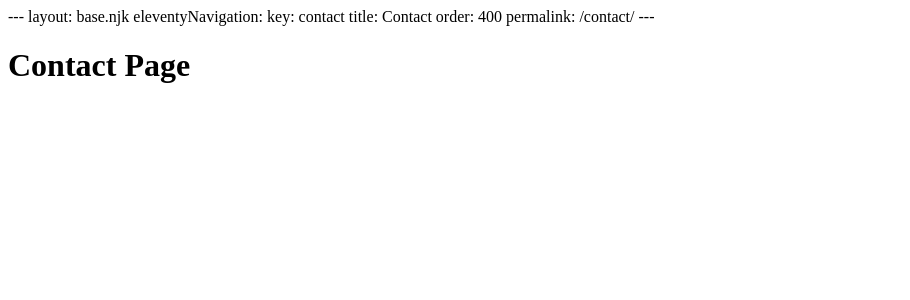
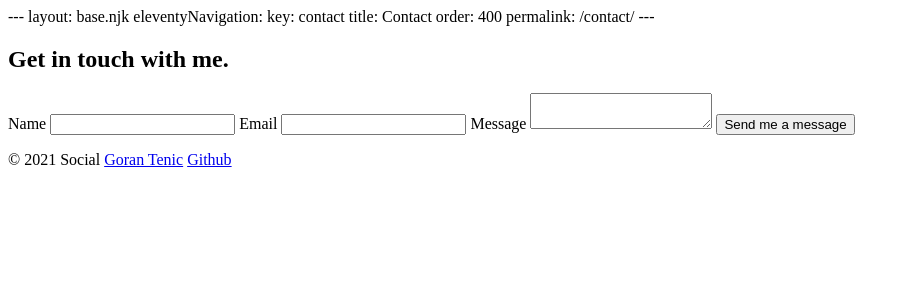
Before and after one commit to goranzu/gorantenic.com, a Node project: template src/pages/contact.njk in a window 1280 px wide. Shown: the top 300 px of the page, without its empty margins (0-910 px from the left). Run offline with Node 20 templates, Linux system fonts and the light colour scheme; the template is opened without the code that fills it, so the values that code supplies are empty.

Commit message:
contact and about page styling done

```diff
--- a/src/assets/styles/base/_layout.scss
+++ b/src/assets/styles/base/_layout.scss
@@ -15,5 +15,5 @@
 }
 
 .cta {
-  margin-top: 5em;
+  margin-top: 3em;
 }
--- a/src/assets/styles/components/_portfolio-item.scss
+++ b/src/assets/styles/components/_portfolio-item.scss
@@ -119,6 +119,10 @@
         opacity: 0.2;
         transform: rotate(-2deg);
         z-index: -1;
+
+        @include mq(lg) {
+          height: 10px;
+        }
       }
 
       &::after {
--- a/src/assets/styles/main.scss
+++ b/src/assets/styles/main.scss
@@ -7,6 +7,8 @@
 @import "./base/layout";
 
 @import "./pages/work";
+@import "./pages/about";
+@import "./pages/contact";
 
 @import "./sections/header";
 @import "./sections/selected-work";
@@ -20,7 +22,8 @@
 @import "./components/demo";
 @import "./components/skills";
 @import "./components/work";
-@import "./components/contact";
+// @import "./components/contact";
 @import "./components/main-nav";
 @import "./components/image-wrapper";
 @import "./components/portfolio-item";
+@import "./components/page-header";
--- a/src/pages/contact.njk
+++ b/src/pages/contact.njk
@@ -7,4 +7,32 @@
 permalink: /contact/
 ---
 
-<h1>Contact Page</h1>
+<section class="page-header">
+  <div class="container">
+    <h1 class="fs-500 bold">
+      Get in touch with me.
+    </h1>
+  </div>
+</section>
+
+
+<div class="container">
+  <section class="contact-form">
+    <form method="POST">
+      <label for="name">
+        Name
+      </label>
+      <input type="text" id="name" name="name" />
+
+      <label for="email">Email</label>
+      <input type="email" id="email" name="email" />
+
+      <label for="message">Message</label>
+      <textarea name="message" id="message"></textarea>
+
+      <button type="submit" class="btn">Send me a message</button>
+    </form>
+  </section>
+</div>
+
+{% include "sections/footer.njk" %}
--- a/src/pages/work.njk
+++ b/src/pages/work.njk
@@ -7,7 +7,7 @@
 permalink: /work/
 ---
 
-<section class="work-header">
+<section class="page-header">
   <div class="container">
     <h1 class="serif fs-500 bold">Some of my Work</h1>
     <p>
```
Also changed, not shown: src/assets/styles/components/_main-nav.scss (+4 -3 lines), src/assets/styles/components/_page-header.scss (added, +26 -0 lines), src/assets/styles/pages/_about.scss (added, +18 -0 lines), src/assets/styles/pages/_contact.scss (added, +40 -0 lines), src/assets/styles/pages/_work.scss (+0 -27 lines), src/pages/about.njk (+20 -1 lines).
